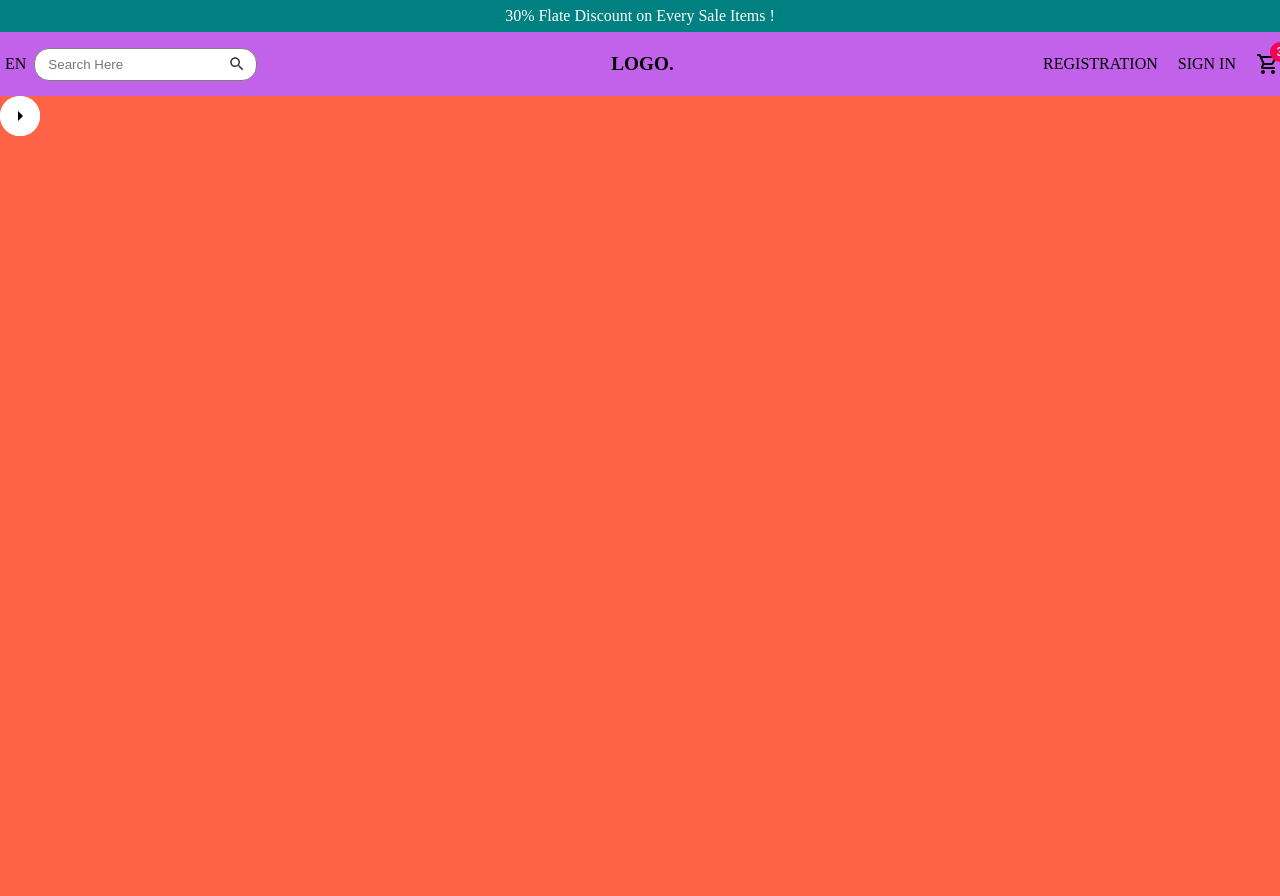
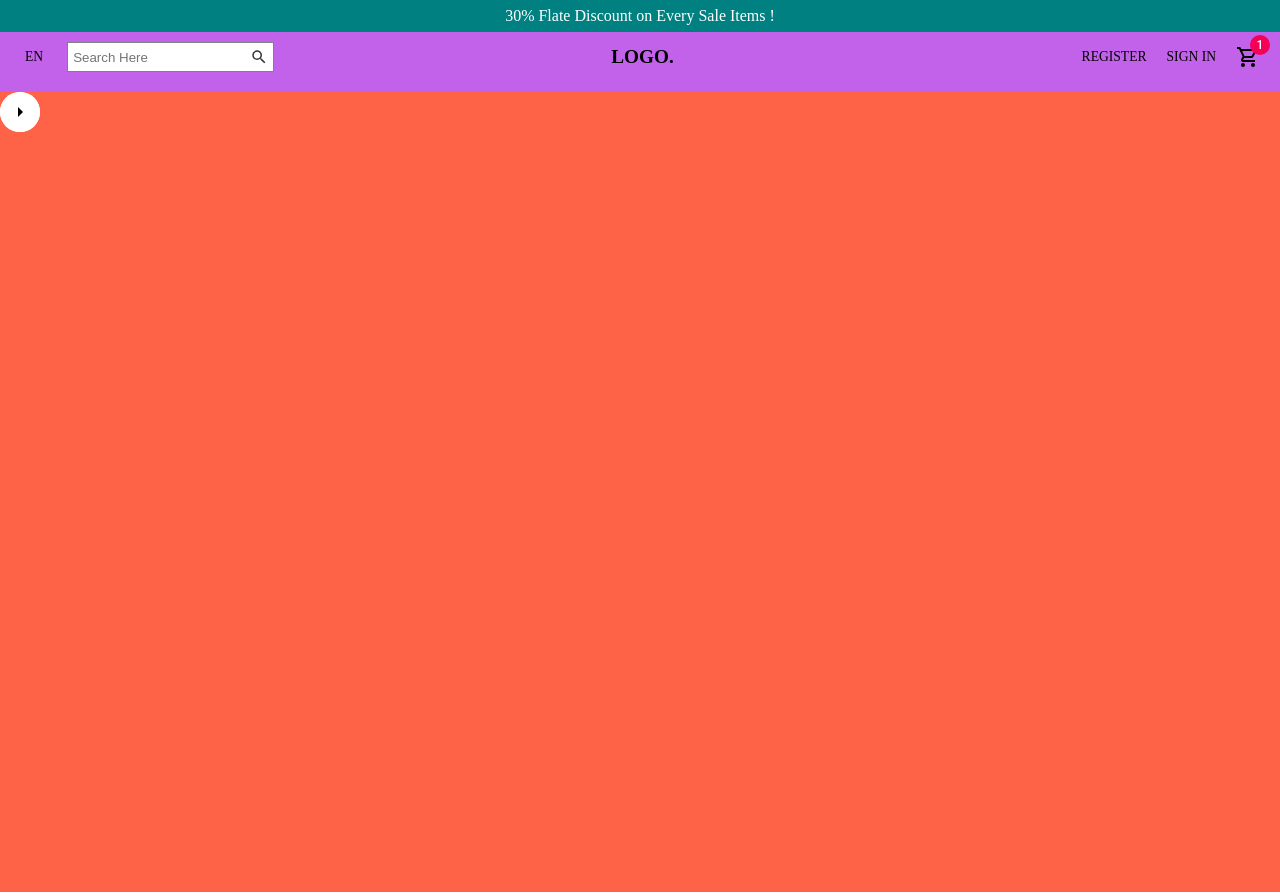
Before and after one commit to sharif1014/E-commerce, a React (Create React App) app: page / in a window 1280 px wide. Built offline with nearby package versions, Linux system fonts and the light colour scheme.

Commit message:
some updated

```diff
--- a/src/components/Announcement.jsx
+++ b/src/components/Announcement.jsx
@@ -1,7 +1,6 @@
 import React from "react";
 import styled from "styled-components";
 const Container = styled.div`
-  width: 100vw;
   display: flex;
   align-items: center;
   height: 2rem;
--- a/src/components/Navbar.jsx
+++ b/src/components/Navbar.jsx
@@ -3,14 +3,13 @@ import { Search, ShoppingCartOutlined } from "@material-ui/icons";
 import styled from "styled-components";
 
 const Container = styled.div`
-  width: 100vw;
-  height: 4rem;
+  height: 3.75rem;
   background: #c261e9;
 `;
 const Wrapper = styled.div`
-  width: 100%;
-  height: 100%;
+  padding: 10px 20px;
   display: flex;
+  align-items: center;
   justify-content: space-between;
 `;
 const Left = styled.div`
@@ -21,22 +20,19 @@ const Left = styled.div`
   margin-left: 5px;
 `;
 const Language = styled.span`
-  font-size: 1rem;
+  font-size: 0.85rem;
+  cursor: pointer;
 `;
 const SearchContainer = styled.div`
   border: 1px solid gray;
   background: white;
-  border-radius: 15px;
-  padding: 5px 10px;
-  margin-left: 0.5rem;
+  padding: 5px;
+  margin-left: 1.5rem;
   display: flex;
   align-items: center;
-  justify-content: center;
 `;
 const Input = styled.input`
   border: none;
-  border-radius: 5px;
-  padding: 3px;
   &:focus {
     outline: none;
   }
@@ -60,11 +56,10 @@ const Right = styled.div`
   display: flex;
   align-items: center;
   justify-content: flex-end;
-  flex-wrap: wrap;
 `;
 const MenuItem = styled.div`
   font-weight: 500;
-  font-size: 1rem;
+  font-size: 0.85rem;
   color: #000;
   margin-left: 1.25rem;
   cursor: pointer;
@@ -92,10 +87,10 @@ const Navbar = () => {
           <Logo>LOGO.</Logo>
         </Center>
         <Right>
-          <MenuItem>REGISTRATION</MenuItem>
+          <MenuItem>REGISTER</MenuItem>
           <MenuItem>SIGN IN</MenuItem>
           <MenuItem>
-            <Badge badgeContent={3} color="secondary">
+            <Badge badgeContent={1} color="secondary">
               <ShoppingCartOutlined />
             </Badge>
           </MenuItem>
--- a/src/components/Slider.jsx
+++ b/src/components/Slider.jsx
@@ -20,6 +20,7 @@ const Arrow = styled.div`
   display: flex;
   align-items: center;
   justify-content: center;
+  cursor: pointer;
   z-index: 2;
   position: absolute;
   left: 0;
```
